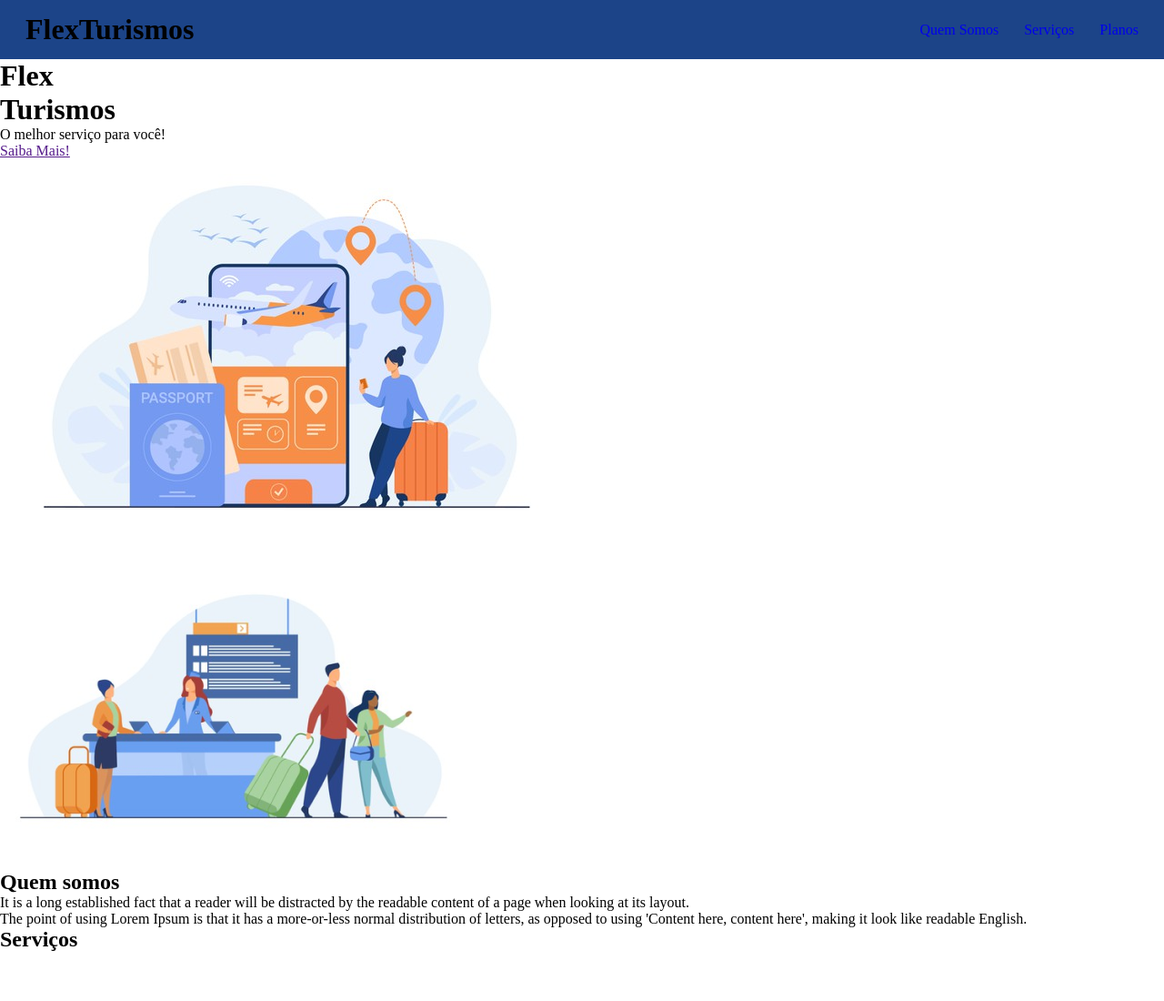
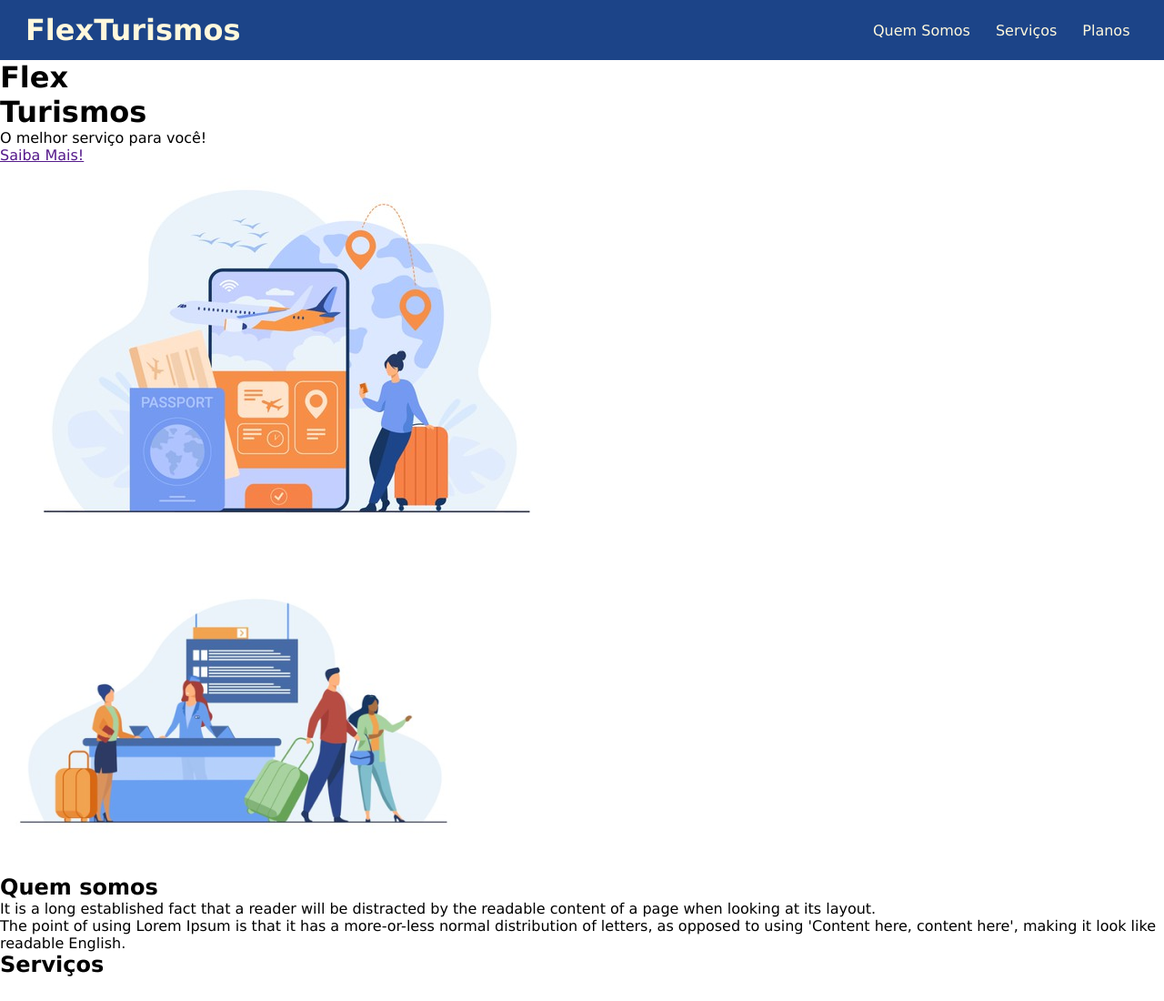
Before and after one commit to priorihugo/DIO-projetoFlexBox, a plain HTML site: page index.html in a window 1280 px wide. Shown: the top 1100 px of the page at 91% size. Drawn offline with Linux system fonts and the light colour scheme.

Commit message:
preparando o estilo basico do header

```diff
--- a/style.css
+++ b/style.css
@@ -1,12 +1,14 @@
 *{
     margin: 0;
     padding: 0;
+    font-family: Verdana, Geneva, Tahoma, sans-serif;
 }
 
 .flex-conteiner{
     display: flex;
 }
 .header{
+    color: cornsilk;
     display: flex;
     background-color: #1c4488;
     justify-content: space-between;
@@ -15,12 +17,14 @@
     margin: 14px 0px 14px 28px;
 }
 .menu {
+    min-width: 320px;
     margin-right: 14px;
+    margin-left: 14px;
     align-items: center;
     list-style: none;
-
 }
 .menu li a{
+    color: cornsilk;
     text-decoration: none;
     margin: 14px
 }
```
